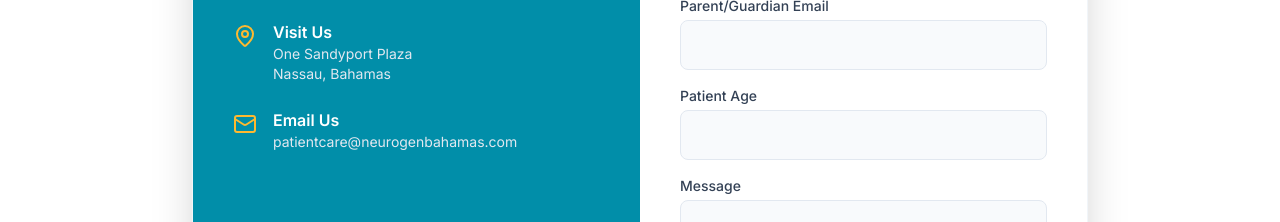
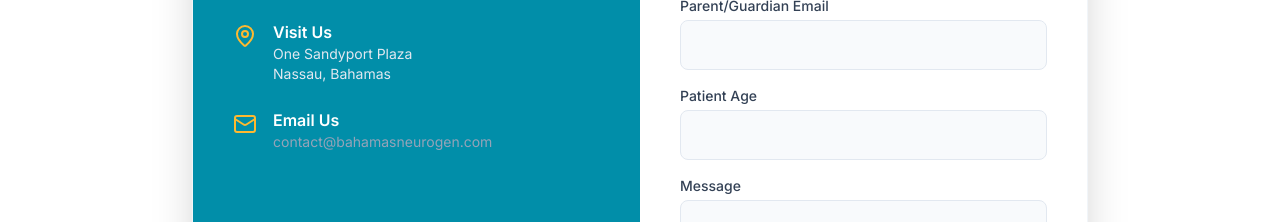
Before and after one commit to ajay3186/neurogen-bahamas-landing-page, a React (Vite) app: page / in a window 1280 px wide. Shown: the part 9620-9842 px from the top of the page. Built offline with nearby package versions, Linux system fonts and the light colour scheme.

Commit message:
Update website content

```diff
--- a/components/Contact.tsx
+++ b/components/Contact.tsx
@@ -28,7 +28,12 @@ const Contact: React.FC = () => {
                   <Mail className="w-6 h-6 text-[#FEB930] mt-1" />
                   <div>
                     <h4 className="font-semibold">Email Us</h4>
-                    <p className="text-slate-200 text-sm">patientcare@neurogenbahamas.com</p>
+                    <p className="text-slate-200 text-sm"><a
+    href="mailto:contact@bahamasneurogen.com"
+    className="text-slate-400 text-[#FFFFFF] hover:text-[#FEB930] transition-colors"
+  >
+    contact@bahamasneurogen.com
+  </a></p>
                   </div>
                 </div>
               </div>
```
